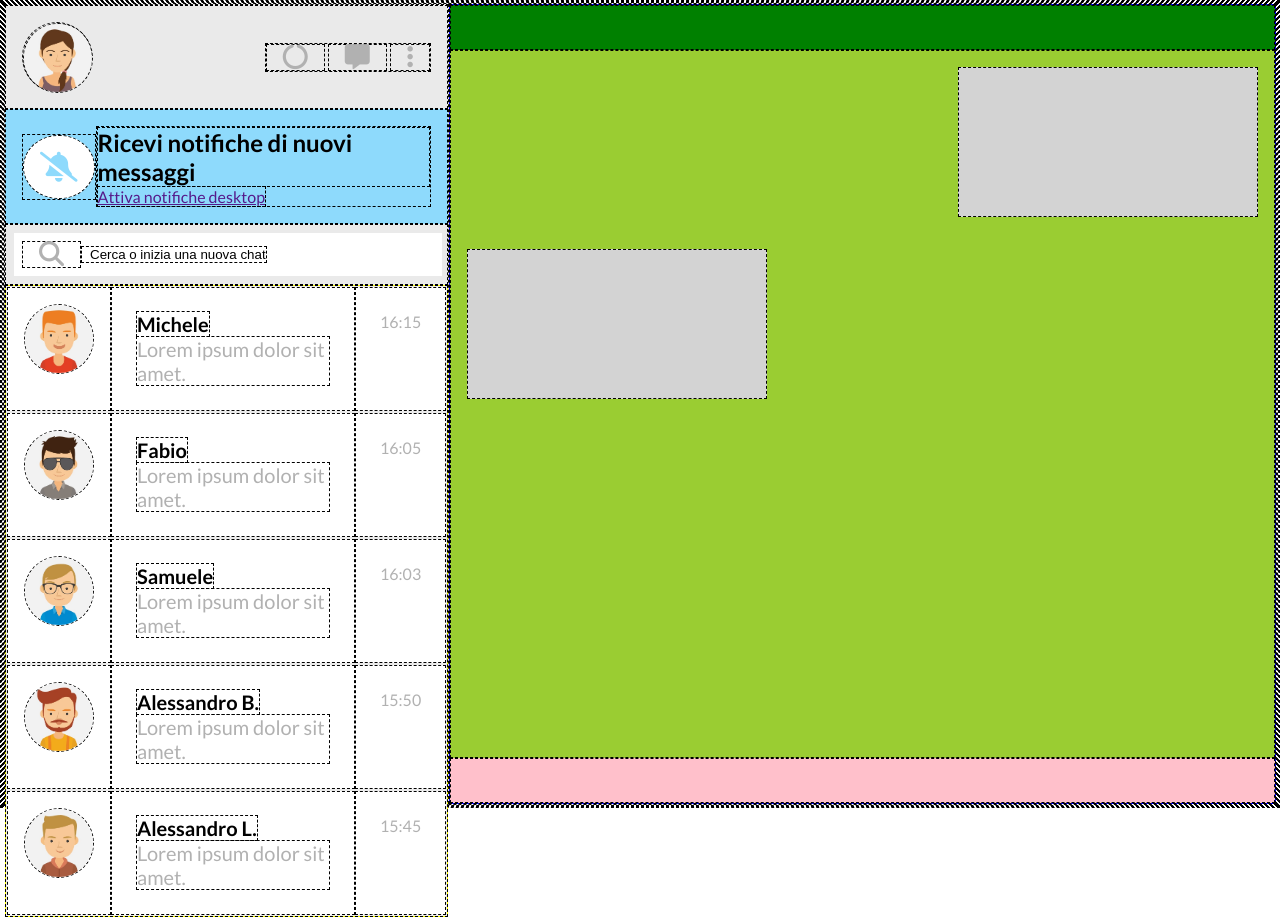
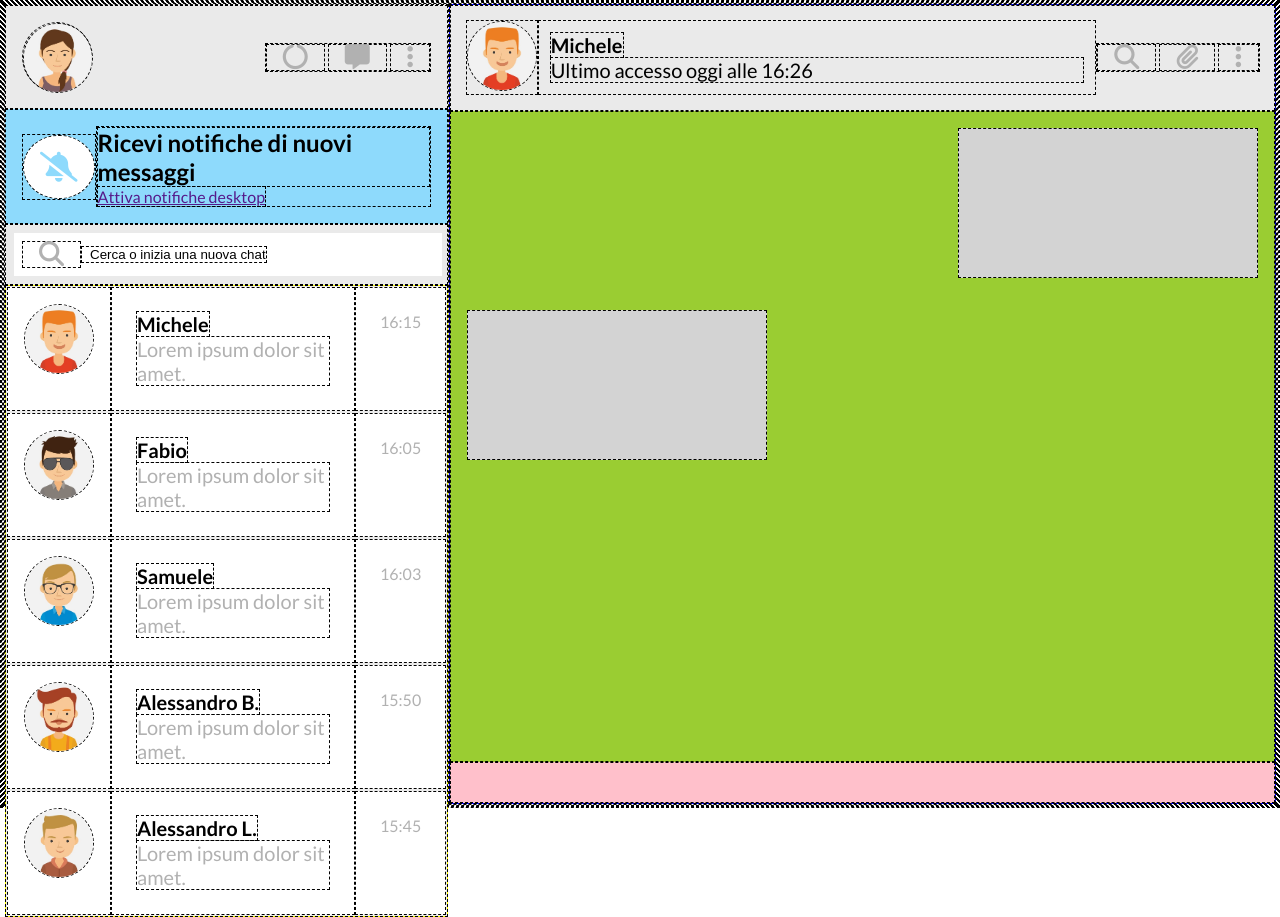
Before and after one commit to MarioBroi/html-css-boolzapp, a plain HTML site: page index.html in a window 1280 px wide. Drawn offline with Linux system fonts and the light colour scheme.

Commit message:
edit contact info in row-right

```diff
--- a/assets/css/style.css
+++ b/assets/css/style.css
@@ -142,6 +142,7 @@ i {
     }
 }
 
+/* /.chats */
 
 /* /row-left */
 
@@ -153,9 +154,20 @@ i {
 }
 
 .contact-info {
-    width: 100%;
-    height: 50px;
-    background-color: green;
+    padding: 0.9rem;
+    background-color: var(--boolzapp-light);
+
+    &>.user-name {
+        flex: auto;
+        font-size: 20px;
+        padding: 0.7rem;
+    }
+
+    &>.utility-icons {
+        align-self: center;
+
+        color: var(--boolzapp-user-icon);
+    }
 }
 
 .current-chat {
--- a/index.html
+++ b/index.html
@@ -142,8 +142,22 @@
             </div>
             <!-- /.row-left -->
             <div class="row-right d-flex row-right-md row-right-sm">
-                <div class="contact-info">
-
+                <div class="contact-info d-flex">
+                    <div class="user-icon">
+                        <img src="./assets/img/avatar_1.jpg" alt="" class="avatar">
+                    </div>
+                    <!-- /.user-icon -->
+                    <div class="user-name">
+                        <strong>Michele</strong>
+                        <div class="msg-preview">Ultimo accesso oggi alle 16:26</div>
+                    </div>
+                    <!-- /.user-name -->
+                    <div class="utility-icons">
+                        <i class="fa-solid fa-magnifying-glass"></i>
+                        <i class="fa-solid fa-paperclip"></i>
+                        <i class="fa-solid fa-ellipsis-vertical"></i>
+                    </div>
+                    <!-- /.uility-icons -->
                 </div>
                 <!-- /.contact-info -->
 
```
